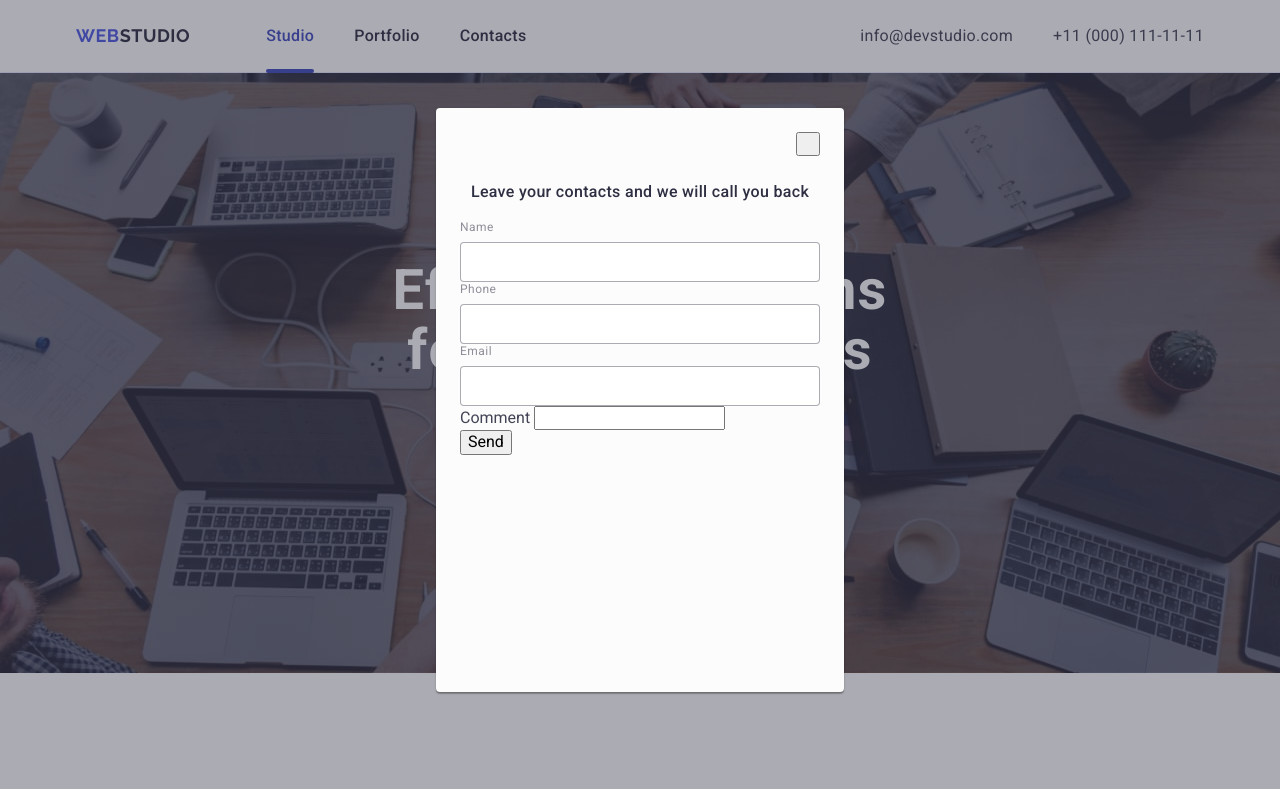
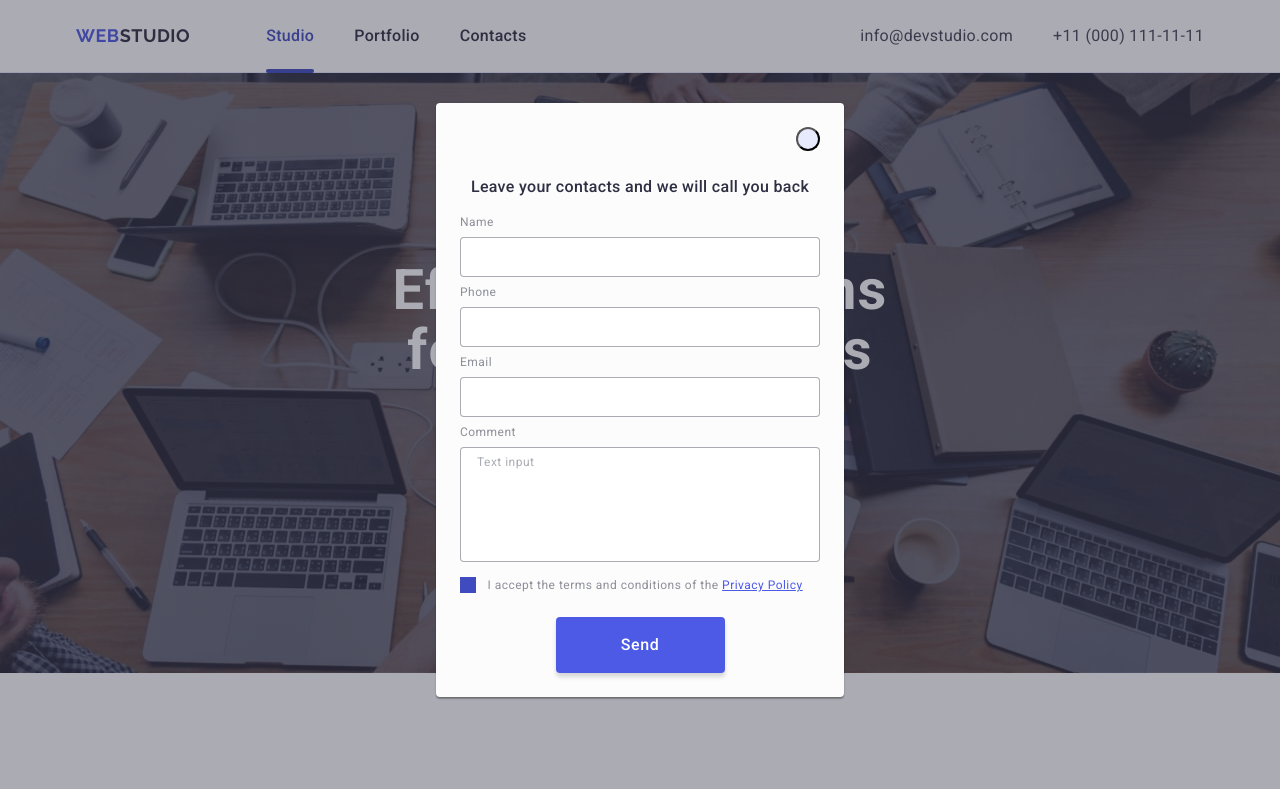
Before and after one commit to Maiia11/goit-markup-hw-05, a plain HTML site: page index.html in a window 1280 px wide. Shown: the top 789 px of the page. Drawn offline with nearby package versions, Linux system fonts and the light colour scheme.

Commit message:
after second lessons

```diff
--- a/css/style.css
+++ b/css/style.css
@@ -16,7 +16,7 @@ ul{
     list-style-type: none;
 }
 
-h1, h2, h3,{
+h1, h2, h3{
     font-family: "Roboto";
 }
 
@@ -94,7 +94,7 @@ img{
 .post-menu-link{
     color: #2e2f42;
     padding: 24px 0;
-    gap: 40;
+    gap: 40px;
     display: block;
     transition: color 250ms cubic-bezier(0.4, 0, 0.2, 1);
     position: relative;
@@ -218,7 +218,7 @@ overflow: hidden;
     width: calc((100% - 72px) / 4);
 }
 .secondary-list-wrapper{
-    padding: 24px 100px;
+    padding: 24px 24px;
     border-radius: 4px;
     border: 1px solid #8E8F99;
     background: #F4F4FD;
@@ -331,7 +331,7 @@ overflow: hidden;
 .post-section-four-title{
 color: #2E2F42;
 font-size: 36px;
-ont-weight: 500;
+font-weight: 500;
 letter-spacing: 0.02em;
 line-height: 1.11;
 text-align: center;
@@ -568,14 +568,21 @@ margin-bottom: 16px;
     justify-content: center;
     width: 24px;
     height: 24px;
-    color: #2E2F42;
     margin-bottom: 24px;
+    background-color:  #E7E9FC;
+    border-radius: 12px;
 
 
 
 }
+
+.modal-btn:hover,
+.modal-btn:focus{
+ background-color: #404BBF;
+}
+
 .modal-btn-icon{
-   fill: currentColor;
+   fill: #2E2F42;
 
 }
 .modal-caption{
@@ -589,6 +596,10 @@ margin-bottom: 16px;
     line-height: 1.5;
     letter-spacing: 0.02em;
     margin-bottom: 16px;
+}
+
+.form-wrapper{
+    margin-bottom: 8px;
 }
 
 .form-label{
@@ -629,3 +640,92 @@ margin-bottom: 16px;
     fill: #4D5AE5;
 
 }
+
+.form-message{
+    resize: none;
+    width: 100%;
+    padding: 8px 16px;
+    border-radius: 4px;
+    border: 1px solid rgba(46, 47, 66, 0.40);
+    outline: none;
+    transition: background-color 250ms cubic-bezier(0.4, 0, 0.2, 1);
+    font-size: 12px;
+    line-height: 1.16;
+     letter-spacing: 0.04em;
+}
+
+.form-message::placeholder{
+    color: rgba(46, 47, 66, 0.40);
+}
+
+.form-message:focus{
+    border-color: #4D5AE5;
+}
+
+.form-agreement{
+    display: block;
+    margin-bottom: 24px;
+    color: #8E8F99;
+    font-size: 12px;
+    line-height: 1.16;
+    letter-spacing: 0.04em;
+}
+
+.checkbox:checked + .form-agreement-checkbox{
+    background-color: #404BBF;
+    border-color: #404BBF ;
+}
+
+.checkbox:checked + .form-agreement-checkbox > .form-agreement-icon{
+    opacity: 1;
+
+}
+.form-agreement-icon{
+    fill: #F4F4FD;
+}
+
+
+.form-agreement-checkbox{
+    display: inline-flex;
+    align-items: center;
+    justify-content: center;
+    width: 16px;
+    height: 16px;
+    stroke-width: 1px;
+    stroke: rgba(46, 47, 66, 0.40);
+    margin-right: 8px;
+
+}
+
+.form-agreement-icon{
+    opacity: 0;
+}
+
+.form-agreement-link{
+color:  #4D5AE5;
+text-decoration-line: underline;
+}
+
+.form-btn{
+    display: block;
+    border-radius: 4px;
+    background-color: #4D5AE5;
+    box-shadow: 0px 4px 4px 0px rgba(0, 0, 0, 0.15);
+    padding: 16px 32px;
+    margin: 0 auto;
+    color:  #FFF;
+    font-weight: 500;
+    line-height: 1.5;
+    letter-spacing: 0.04em;
+    min-width: 169px;
+    min-height: 56px;
+    cursor: pointer;
+    font-size: 16px;
+    border: none;
+    transition: background-color 250ms cubic-bezier(0.4, 0, 0.2, 1);
+    }
+
+    .form-btn:hover,
+    .form-btn:focus{
+    background-color: #404BBF;
+    }
--- a/index.html
+++ b/index.html
@@ -412,37 +412,48 @@
                 </button>
                 <p class="modal-caption">Leave your contacts and we will call you back</p>
                 <form class="modal-form form" name="modal">
+                    <div class="form-wrapper">
                         <label class="form-label" for="user_name">Name</label>
                         <div class="form-field">
                         <input class="form-input" id="user_name" type="text" name="user_name">
-                        <svg class="form-icon" width="18" height="18">
+                        <svg class="form-icon" width="18" height="24">
                             <use href="./images/icons.svg#icon-person-black"></use>
                         </svg>
+                        </div>
                     </div>
-                        <label class="form-label" for="">Phone</label>
+                    <div class="form-wrapper">
+                        <label class="form-label" for="user_phone">Phone</label>
                         <div class="form-field">
-                        <input class="form-input" type="tel" id="" name="">
+                        <input class="form-input" type="tel" id="user_phone" name="user_phone">
                         <svg class="form-icon" width="18" height="24">
                             <use href="./images/icons.svg#icon-phone-black"></use>
                         </svg>
                         </div>
-                        <label class="form-label" for="">Email</label>
+                    </div>
+                    <div class="form-wrapper">
+                        <label class="form-label" for="user_email">Email</label>
                         <div class="form-field">
-                        <input class="form-input" type="email" id="" name="">
+                        <input class="form-input" type="email" id="user_email" name="user_email">
                         <svg class="form-icon" width="18" height="24">
                             <use href="./images/icons.svg#icon-email-black"></use>
                         </svg>
                         </div>
-
-
-
-
-                    <div class="field">
-                        Comment
-                        <input type="text">
                     </div>
-                    <div class="field"></div>
-                    <button type="submit">Send</button>
+                    <div class="form-wrapper">
+                        <label class="form-label" for="user_comment">Comment</label>
+                            <textarea class="form-message" name="user_comment" id="user_comment"  rows="7" placeholder="Text input"></textarea>
+                    </div>
+                    <label class="form-agreement">
+                        <input class="checkbox visually-hidden" type="checkbox" name="user_agreement" value="false" checked>
+                        <span class="form-agreement-checkbox">
+                            <svg class="form-agreement-icon" width="10" height="8">
+                                <use href="./images/icons.svg#icon-Vector"></use>
+                            </svg>
+                        </span>
+                        I accept the terms and conditions of the
+                        <a class="form-agreement-link" href="">Privacy Policy</a>
+                    </label>
+                    <button class="form-btn" type="submit">Send</button>
                 </form>
             </div>
         </div>
```
Also changed, not shown: images/icons.svg.
